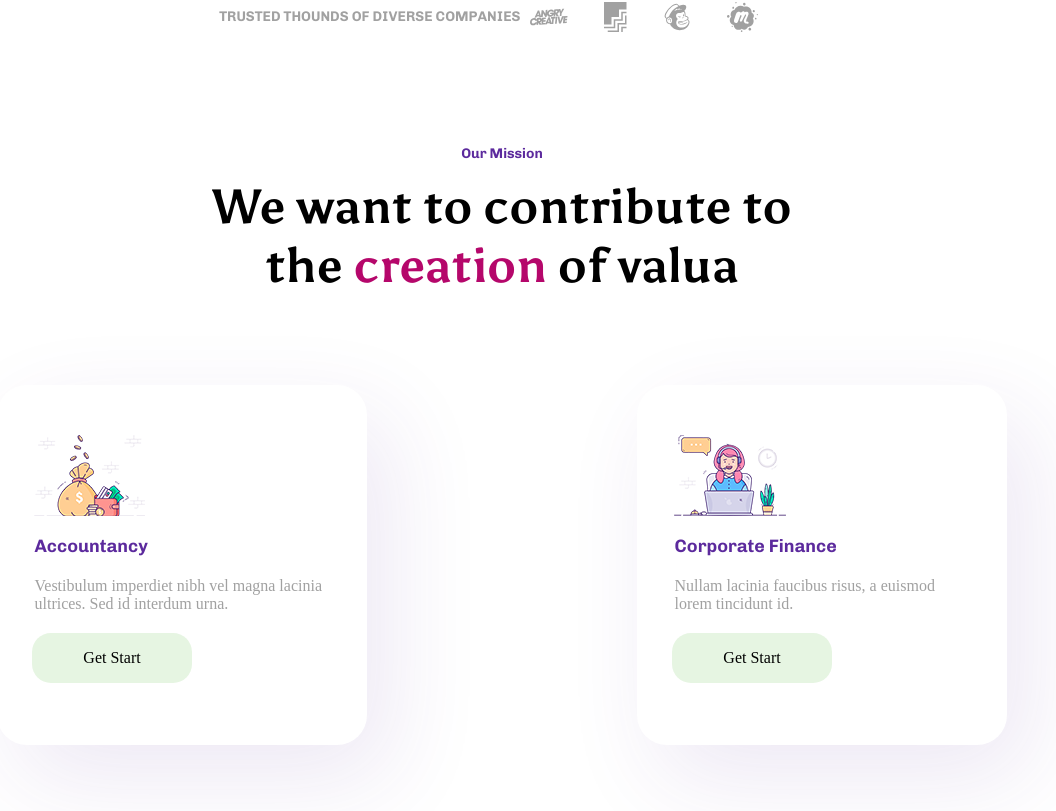
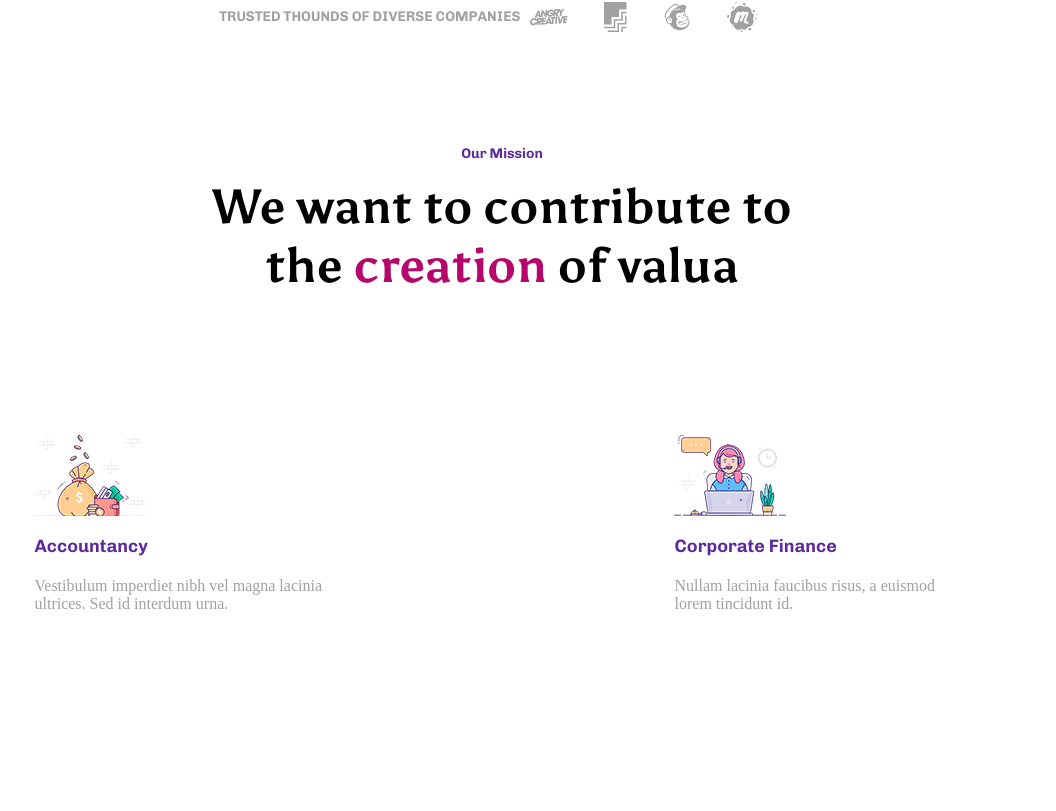
Before and after one commit to Jullut/Fichi-LandingPage, a React (Create React App) app: page / in a window 1280 px wide. Shown: the part 1225-2036 px from the top of the page, without its empty margins (138-1194 px from the left). Built offline with nearby package versions, Linux system fonts and the light colour scheme; a web font is replaced by a local one.

Commit message:
updated mission card component

```diff
--- a/src/components/MissionCard/MissionCard.module.scss
+++ b/src/components/MissionCard/MissionCard.module.scss
@@ -25,16 +25,24 @@
     padding-top: 50px;
 }
 
+.btn {
+    padding-left: 35px;
+    display: none;
+}
+
 .mainContainer {
-    box-shadow: 22px 32px 95px rgba(92, 42, 157, 0.11);
-    border-radius: 30px;
     height: 360px;
     width: 370px;
     margin: 90px auto;
-}
 
-.btn {
-    padding-left: 35px;
+    &:hover {
+        box-shadow: 22px 32px 95px rgba(92, 42, 157, 0.11);
+        border-radius: 30px;
+
+        .btn {
+        display: block;
+        }
+    }
 }
 
 @media (min-width: 320px) and (max-width: 370px) {
```
